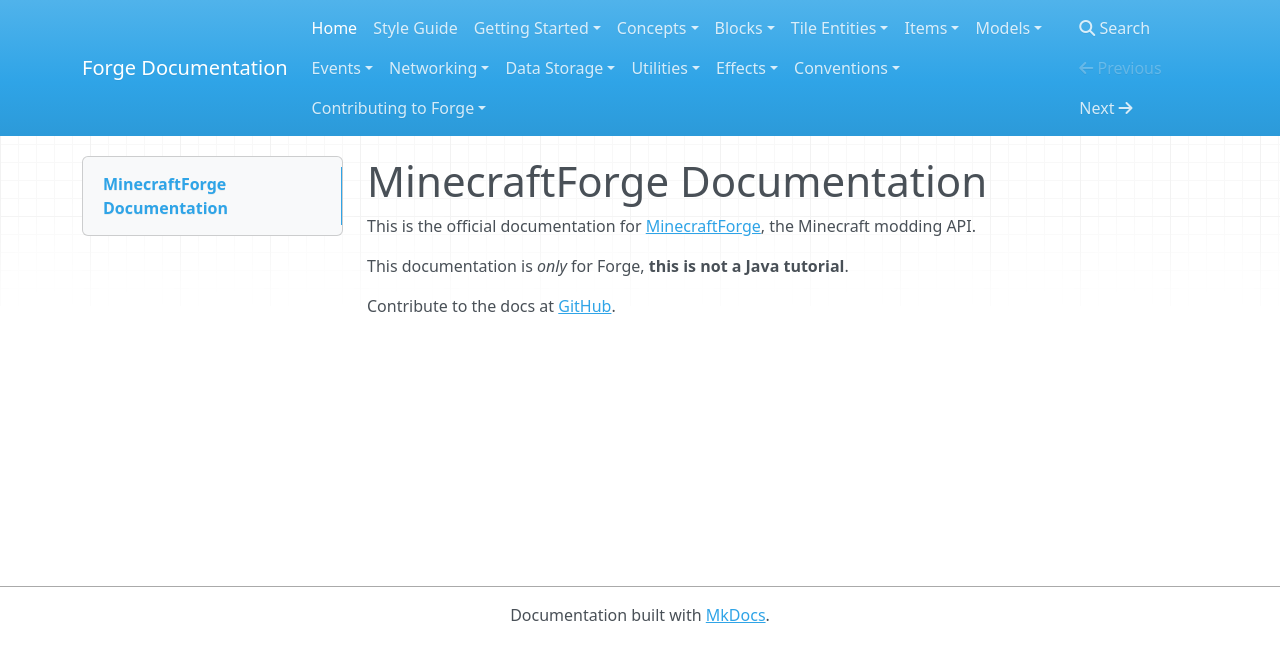
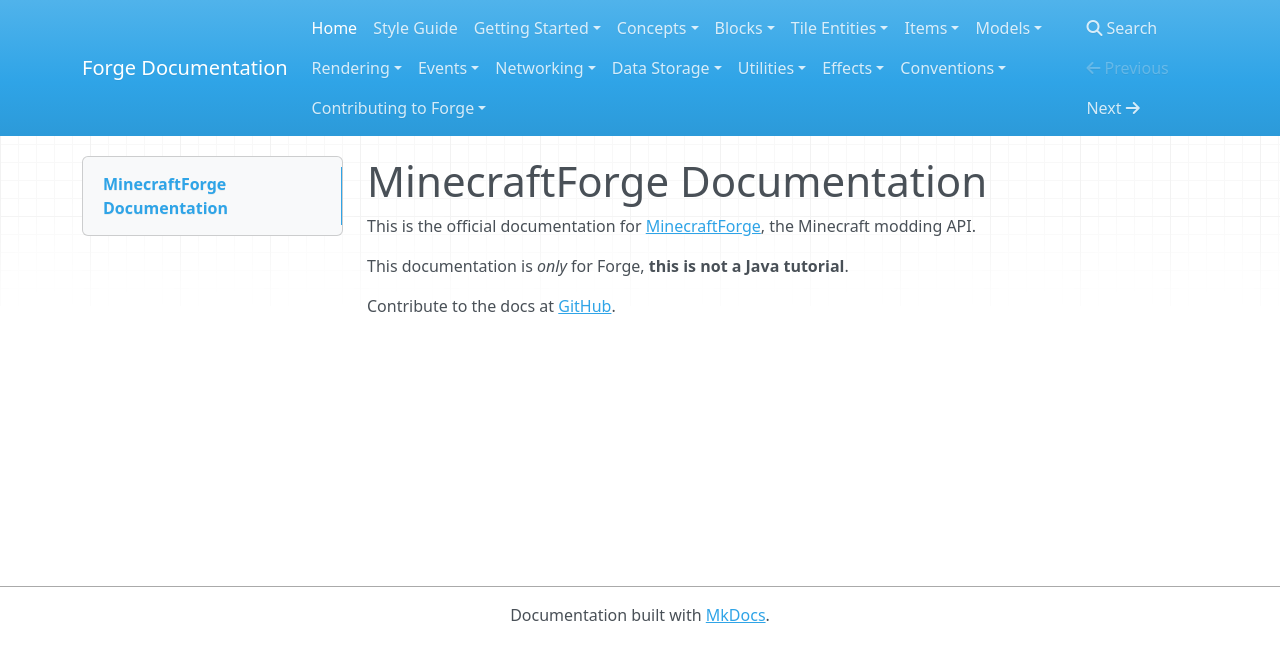
Before and after one commit to MinecraftForge/Documentation, an MkDocs documentation site: the page built from docs/index.md, in a window 1280 px wide. Shown: the top 662 px of the page. Built offline with MkDocs 1.6.1, drawn with Linux system fonts in a browser that asks for light colours; nearby versions of some CDN libraries; old or Windows-style settings are respelled for this version of MkDocs.

Commit message:
Add TEISR page to index

```diff
--- a/mkdocs.yml
+++ b/mkdocs.yml
@@ -38,6 +38,8 @@ pages:
       - Perspective: 'models/advanced/perspective.md'
       - ItemOverrideList: 'models/advanced/itemoverridelist.md'
       - ICustomModelLoader: 'models/advanced/icustommodelloader.md'
+  - Rendering:
+    - TileEntityItemStackRenderer: 'rendering/teisr.md'
   - Events:
     - Basic Usage: 'events/intro.md'
   - Networking:
```
